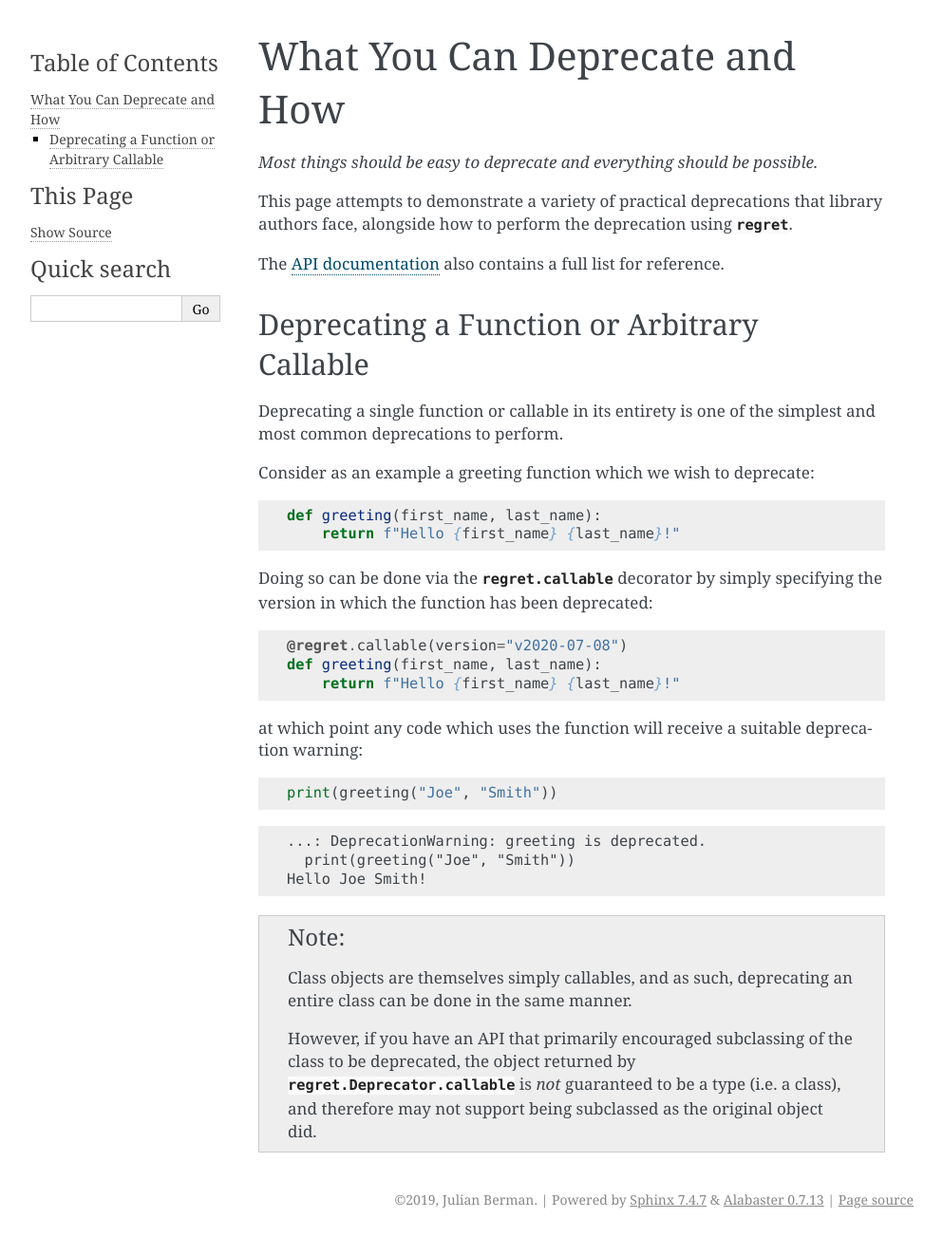
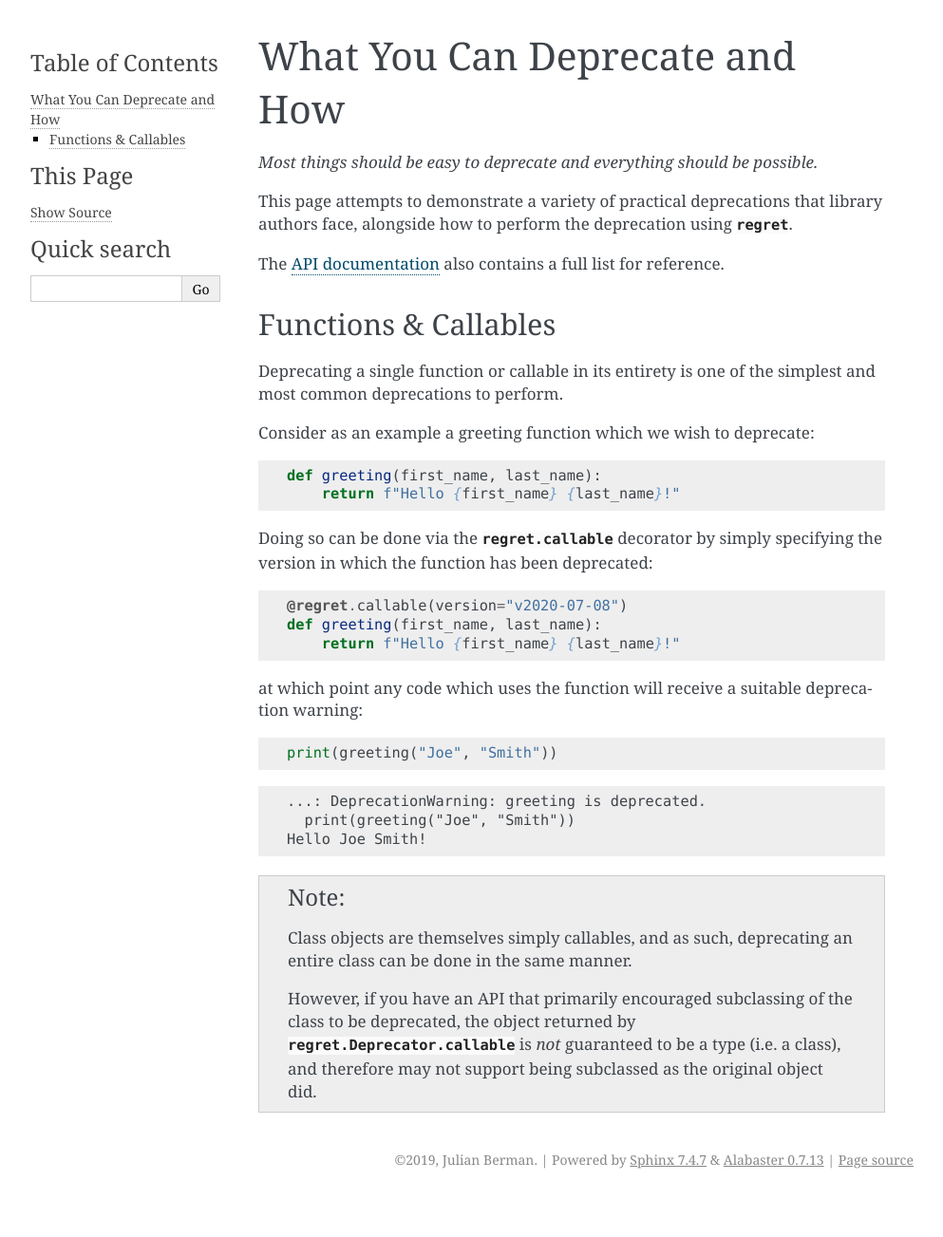
Before and after one commit to Julian/regret, a Sphinx documentation site: the page built from docs/what-you-can-deprecate.rst, in a window 1280 px wide. Shown: the whole page at 95% size, without its empty margins (148-1141 px from the left). Built offline with Sphinx 7.4.7, drawn with Linux system fonts in a browser that asks for light colours; the version number could not be read and is left out; after the commit the page ends 1261 px from its top, so only the background shows below that.

Commit message:
Shorten the heading.

```diff
--- a/docs/what-you-can-deprecate.rst
+++ b/docs/what-you-can-deprecate.rst
@@ -12,8 +12,8 @@ using `regret`.
 The `API documentation <api>` also contains a full list for reference.
 
 
-Deprecating a Function or Arbitrary Callable
---------------------------------------------
+Functions & Callables
+---------------------
 
 Deprecating a single function or callable in its entirety is one of the
 simplest and most common deprecations to perform.
```
